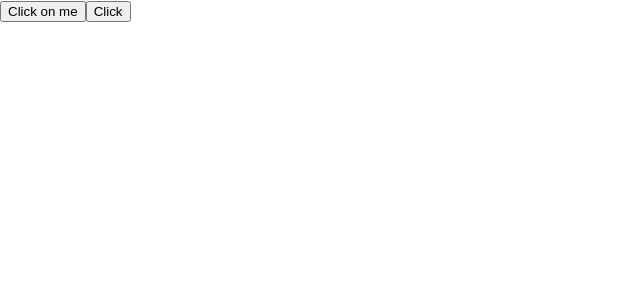
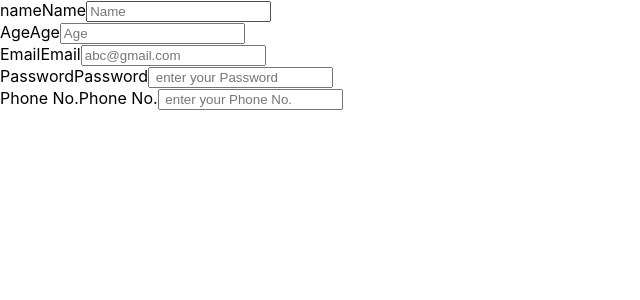
Before and after one commit to twinklekhatri/new-project-typescriptjs, a React (Create React App) app: page / in a window 1280 px wide. Shown: the top 300 px of the page, without its empty margins (0-640 px from the left). Built offline with nearby package versions, Linux system fonts and the light colour scheme.

Commit message:
files of axios and mui added and work 2 made

```diff
--- a/package.json
+++ b/package.json
@@ -3,6 +3,9 @@
   "version": "0.1.0",
   "private": true,
   "dependencies": {
+    "@emotion/react": "^11.11.4",
+    "@emotion/styled": "^11.11.0",
+    "@mui/material": "^5.15.11",
     "@testing-library/jest-dom": "^5.17.0",
     "@testing-library/react": "^13.4.0",
     "@testing-library/user-event": "^13.5.0",
@@ -10,6 +13,7 @@
     "@types/node": "^16.18.86",
     "@types/react": "^18.2.63",
     "@types/react-dom": "^18.2.19",
+    "axios": "^1.6.7",
     "react": "^18.2.0",
     "react-dom": "^18.2.0",
     "react-scripts": "5.0.1",
--- a/src/App.tsx
+++ b/src/App.tsx
@@ -1,12 +1,47 @@
 import React from 'react';
 import logo from './logo.svg';
 import './App.css';
-import Work1 from './Components/UseState/work1';
+import Work1 from './Components/UseState/Work1';
+import Work2 from './Components/UseState/Work2';
+
 
 function App() {
+  const FormData = [
+    {
+      name: "name",
+      label: "Name",
+      placeholder: "Name",
+      type: "text",
+    },
+    {
+      name: "Age",
+      label: "Age",
+      placeholder: "Age ",
+      type: "number",
+    },
+    {
+      name: "Email",
+      label: "Email",
+      placeholder: "abc@gmail.com",
+      type: "email", // Corrected from "Email" to "email"
+    },
+    {
+      name: "Password",
+      label: "Password",
+      placeholder: " enter your Password",
+      type: "password",
+    },
+    {
+      name: "Phone No.",
+      label: "Phone No.",
+      placeholder: " enter your Phone No.",
+      type: "number",
+    },
+  ];
   return (
     <>
-    <Work1/>
+    {/* <Work1/>  */}
+    <Work2 data={FormData} />
     </>
   )
 }
--- /dev/null
+++ b/src/Components/UseState/Work2.tsx
@@ -0,0 +1,46 @@
+import React from "react";
+
+interface FieldProps {
+  type: string;
+  name: string;
+  label: string;
+  placeholder: string;
+}
+
+const Work2: React.FC<{ data: FieldProps[] }> = (props) => {
+  return (
+    <>
+      {props.data.map((item, index) => {
+        return field(item, index);
+      })}
+    </>
+  );
+};
+
+const field = (obj: FieldProps, index: number) => {
+  switch (obj.type) {
+    case "text":
+    case "number":
+    case "email":
+    case "password":
+      return (
+        <div key={index}>
+          <label htmlFor="exampleInputEmail1" className="form-label">
+            {obj.name}
+            {obj.label}
+          </label>
+          <input
+            type={obj.type}
+            className="form-control"
+            id="exampleInputEmail1"
+            aria-describedby="emailHelp"
+            placeholder={obj.placeholder}
+          ></input>
+        </div>
+      );
+    default:
+      return null;
+  }
+};
+
+export default Work2;
```
Also changed, not shown: 1 other file (tests, documents, lock files or other folders).
